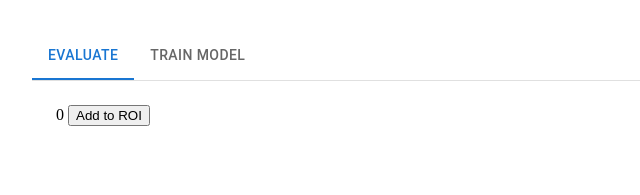
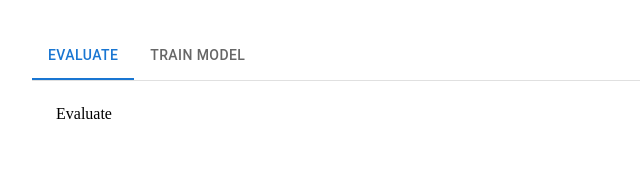
Before and after one commit to eliascarlsson1/react-app-football, a React (Create React App) app in the folder frontend/: page / in a window 1280 px wide. Both pictures are taken after a click on the tab "EVALUATE". Shown: the top 195 px of the page, without its empty margins (0-640 px from the left). Built offline with nearby package versions, Linux system fonts and the light colour scheme.

Commit message:
some styling

```diff
--- a/frontend/src/App.tsx
+++ b/frontend/src/App.tsx
@@ -39,10 +39,7 @@ function App() {
 			/>
 			<Stack padding={3}>
 				{appState.tab === "Evaluate" ? (
-					<EvaluateView
-						state={appStateManager.getComponentState().getEvaluateViewState()}
-						dispatcher={appDispatcher}
-					/>
+					<EvaluateView />
 				) : (
 					<TrainModelView
 						state={appStateManager.getComponentState().getTrainModelViewState()}
--- a/frontend/src/appstatemanager.tsx
+++ b/frontend/src/appstatemanager.tsx
@@ -1,17 +1,15 @@
 import React from "react";
 import { TopMenuTabAction, TopMenuTabOption, TopMenuTabState } from "./App";
-import { AddROIAction, EvaluateViewState } from "./evaluate/evaluateview";
 import { TrainModelViewState } from "./train-model/trainmodelview";
 const _ = require("lodash");
 
 export type AppState = {
-	ROI: number;
 	tab: TopMenuTabOption;
 	historicalData: string[];
 	x_parameters: string[];
 	y_parameters: string[];
 };
-export type AppAction = TopMenuTabAction | AddROIAction;
+export type AppAction = TopMenuTabAction;
 export type AppActionDispatcher = (action: AppAction) => void;
 
 class AppStateManager {
@@ -27,7 +25,6 @@ class AppStateManager {
 
 	getInitialAppState(): AppState {
 		const initalAppState: AppState = {
-			ROI: 0,
 			tab: "Train model",
 			historicalData: ["test1", "test2", "test3", "test4", "test5"],
 			x_parameters: ["x_par1", "x_par2", "x_par3"],
@@ -53,10 +50,6 @@ class AppStateManager {
 					newAppState.tab = action.selectedTab;
 					this.#setState(newAppState);
 					break;
-				case "AddROIAction":
-					newAppState.ROI++;
-					this.#setState(newAppState);
-					break;
 			}
 		};
 		return appDispatcher;
@@ -78,10 +71,6 @@ class ComponentStateManager {
 		this.#appState = appState;
 	}
 
-	getEvaluateViewState(): EvaluateViewState {
-		return { ROI: this.#appState.ROI };
-	}
-
 	getTopMenuTabState(): TopMenuTabState {
 		return { tab: this.#appState.tab };
 	}
--- a/frontend/src/evaluate/evaluateview.tsx
+++ b/frontend/src/evaluate/evaluateview.tsx
@@ -1,24 +1,7 @@
 import React from "react";
 
 export type EvaluateViewState = { ROI: number };
-export type AddROIAction = { type: "AddROIAction" };
 
-export default function Evaluateview({
-	state,
-	dispatcher,
-}: {
-	state: EvaluateViewState;
-	dispatcher: (action: AddROIAction) => void;
-}) {
-	return (
-		<div>
-			{state.ROI}{" "}
-			<button
-				onClick={() => dispatcher({ type: "AddROIAction" })}
-				type="button"
-			>
-				Add to ROI
-			</button>
-		</div>
-	);
+export default function Evaluateview() {
+	return <div>Evaluate</div>;
 }
--- a/frontend/src/train-model/trainmodelview.tsx
+++ b/frontend/src/train-model/trainmodelview.tsx
@@ -1,7 +1,7 @@
 import React from "react";
 import Multiselect from "../components/multiselect";
-import Button from "@mui/material/Button";
 import Stack from "@mui/material/Stack";
+import Typography from "@mui/material/Typography";
 
 export type TrainModelViewState = {
 	historicalData: string[];
@@ -20,7 +20,13 @@ export default function TrainModelView({
 	state: TrainModelViewState;
 }) {
 	return (
+		<Stack direction={"row"}>
 			<Stack>
+				<Stack paddingLeft={1}>
+					<Typography variant="h5" gutterBottom>
+						Data
+					</Typography>
+				</Stack>
 				<Multiselect
 					dataArray={state.historicalData}
 					label="Training data"
@@ -35,6 +41,13 @@ export default function TrainModelView({
 					}}
 					label="Test data"
 				/>
+			</Stack>
+			<Stack>
+				<Stack paddingLeft={1}>
+					<Typography variant="h5" gutterBottom>
+						Parameters
+					</Typography>
+				</Stack>
 				<Multiselect
 					dataArray={state.x_parameters}
 					deliverSelected={(selectedData) => {
@@ -44,7 +57,7 @@ export default function TrainModelView({
 					selected={state.x_parameters}
 				/>
 				<Multiselect
-				dataArray={state.x_parameters}
+					dataArray={state.y_parameters}
 					deliverSelected={(selectedData) => {
 						y_parameters = selectedData;
 					}}
@@ -52,5 +65,6 @@ export default function TrainModelView({
 					selected={state.y_parameters}
 				/>
 			</Stack>
+		</Stack>
 	);
 }
```
Lines whose indentation alone changed are shown as unchanged.
